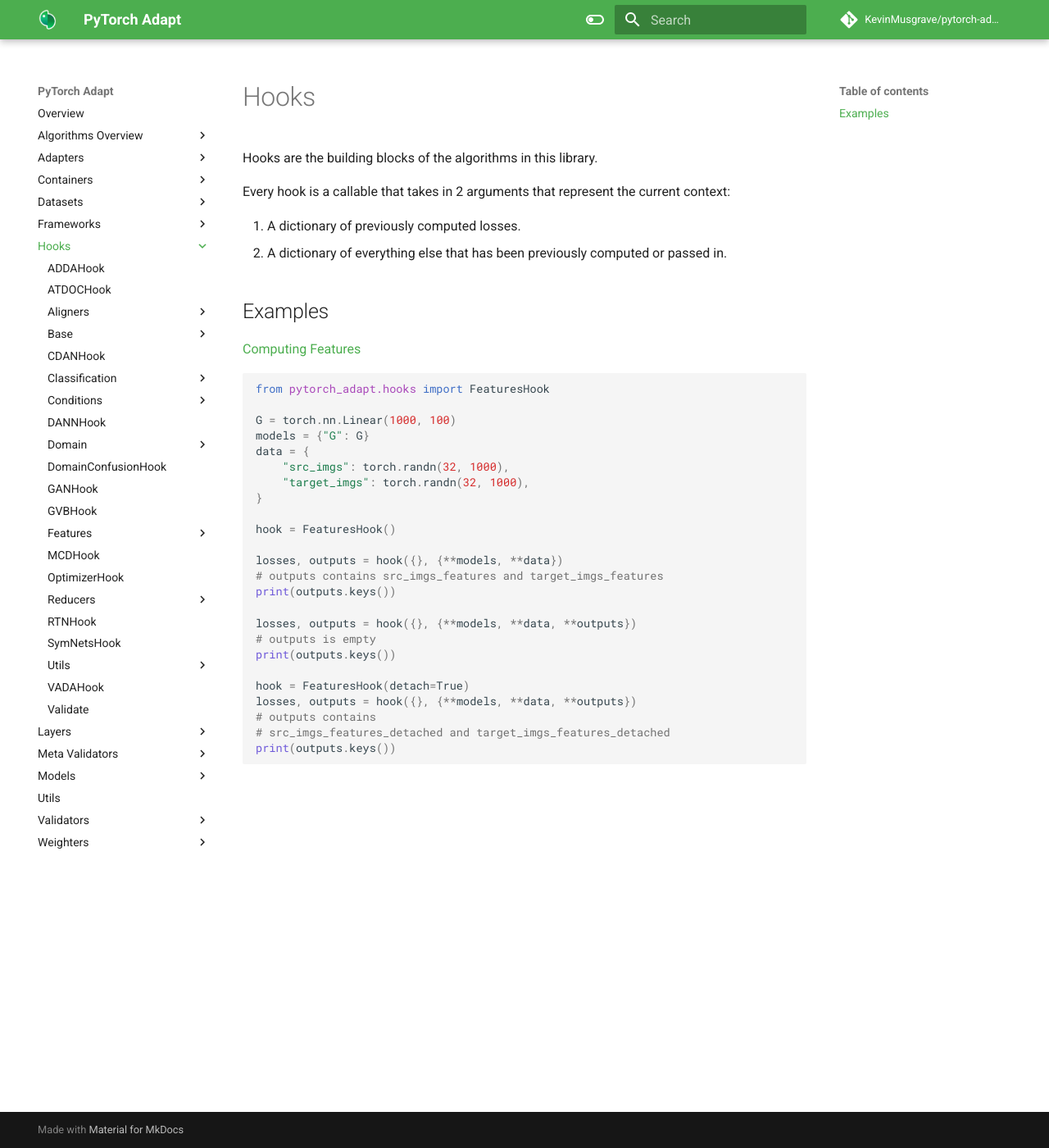
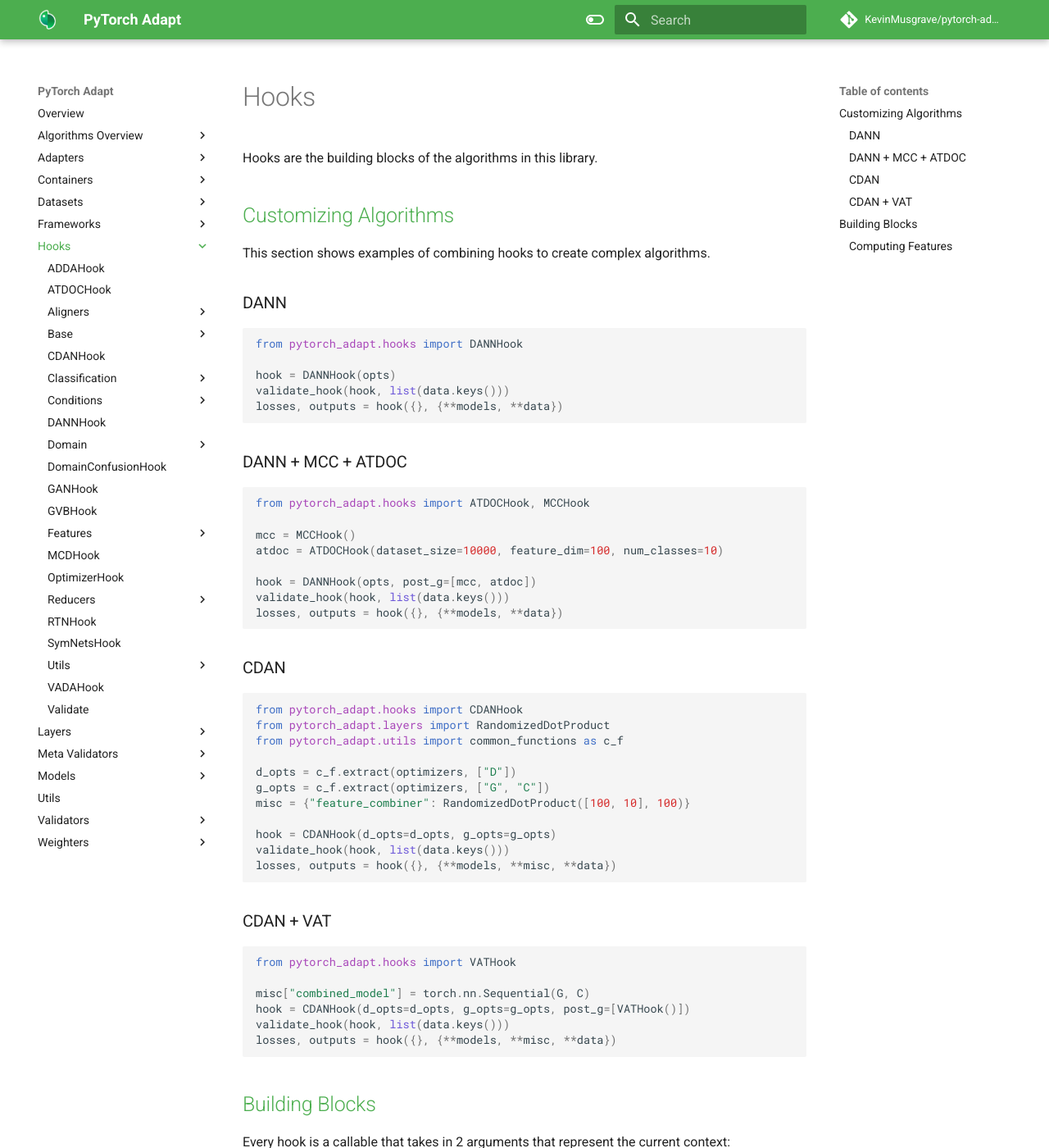
Before and after one commit to KevinMusgrave/pytorch-adapt, an MkDocs documentation site: the page built from docs/hooks/index.md, in a window 1280 px wide and 1400 px high. Shown: the whole window at 82% size. Built offline with MkDocs 1.6.1 and Material for MkDocs 9.7.7, drawn with Linux system fonts in a browser that asks for light colours; comment, search, counter and statistics services are not loaded.

Commit message:
Added more to docs/hooks/index

````diff
--- a/docs/hooks/index.md
+++ b/docs/hooks/index.md
@@ -1,14 +1,68 @@
 # Hooks
 
 Hooks are the building blocks of the algorithms in this library.
+
+## [Customizing Algorithms](https://github.com/KevinMusgrave/pytorch-adapt/tree/main/examples/notebooks/CustomizingAlgorithms.ipynb)
+
+This section shows examples of combining hooks to create complex algorithms.
+
+### DANN
+```python
+from pytorch_adapt.hooks import DANNHook
+
+hook = DANNHook(opts)
+validate_hook(hook, list(data.keys()))
+losses, outputs = hook({}, {**models, **data})
+```
+
+### DANN + MCC + ATDOC
+```python
+from pytorch_adapt.hooks import ATDOCHook, MCCHook
+
+mcc = MCCHook()
+atdoc = ATDOCHook(dataset_size=10000, feature_dim=100, num_classes=10)
+
+hook = DANNHook(opts, post_g=[mcc, atdoc])
+validate_hook(hook, list(data.keys()))
+losses, outputs = hook({}, {**models, **data})
+```
+
+### CDAN
+```python
+from pytorch_adapt.hooks import CDANHook
+from pytorch_adapt.layers import RandomizedDotProduct
+from pytorch_adapt.utils import common_functions as c_f
+
+d_opts = c_f.extract(optimizers, ["D"])
+g_opts = c_f.extract(optimizers, ["G", "C"])
+misc = {"feature_combiner": RandomizedDotProduct([100, 10], 100)}
+
+hook = CDANHook(d_opts=d_opts, g_opts=g_opts)
+validate_hook(hook, list(data.keys()))
+losses, outputs = hook({}, {**models, **misc, **data})
+```
+
+### CDAN + VAT
+```python
+from pytorch_adapt.hooks import VATHook
+
+misc["combined_model"] = torch.nn.Sequential(G, C)
+hook = CDANHook(d_opts=d_opts, g_opts=g_opts, post_g=[VATHook()])
+validate_hook(hook, list(data.keys()))
+losses, outputs = hook({}, {**models, **misc, **data})
+```
+
+
+
+
+## [Building Blocks](https://github.com/KevinMusgrave/pytorch-adapt/tree/main/examples/notebooks/docs_examples.ipynb)
 
 Every hook is a callable that takes in 2 arguments that represent the current context:
 
 1. A dictionary of previously computed losses.
 2. A dictionary of everything else that has been previously computed or passed in.
 
-## Examples
-[Computing Features](https://github.com/KevinMusgrave/pytorch-adapt/tree/main/examples/notebooks/docs_examples.ipynb#Hooks-Basics)
+### Computing Features
 ```python
 from pytorch_adapt.hooks import FeaturesHook
 
````
Also changed, not shown: docs/adapters/index.md (+4 -4 lines), docs/containers/index.md (+3 -3 lines), docs/datasets/index.md (+3 -3 lines), docs/frameworks/index.md (+2 -2 lines), 1 other file.
